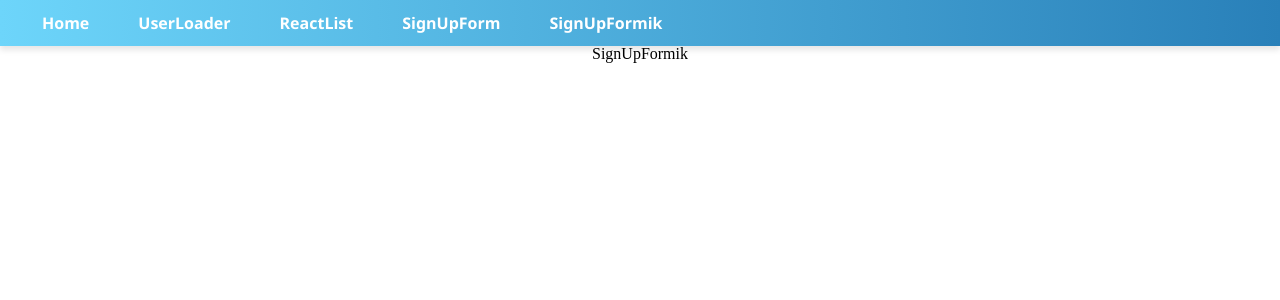
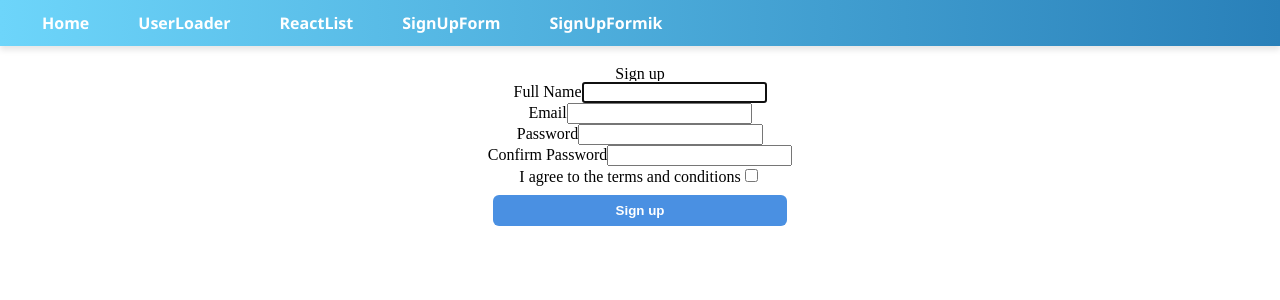
Before and after one commit to GromavVL/React-Homework, a React (Vite) app: page /sigformik in a window 1280 px wide. Shown: the top 300 px of the page. Built offline with nearby package versions, Linux system fonts and the light colour scheme.

Commit message:
Add Sign up component

```diff
--- a/package.json
+++ b/package.json
@@ -12,12 +12,14 @@
   "dependencies": {
     "classnames": "^2.5.1",
     "date-fns": "^4.1.0",
+    "formik": "^2.4.9",
     "prettier-format": "^4.0.0",
     "react": "^19.1.1",
     "react-dom": "^19.1.1",
     "react-icons": "^5.5.0",
     "react-router": "^7.11.0",
-    "react-router-dom": "^7.11.0"
+    "react-router-dom": "^7.11.0",
+    "yup": "^1.7.1"
   },
   "devDependencies": {
     "@eslint/js": "^9.33.0",
--- a/src/components/SignUpFormik/SignUpFormik.module.scss
+++ b/src/components/SignUpFormik/SignUpFormik.module.scss
@@ -0,0 +1,10 @@
+.formWrapper {
+  display: flex;
+  justify-content: center;
+  padding: 20px;
+
+  .formBase {
+    display: flex;
+    flex-direction: column;
+  }
+}
--- a/src/components/SignUpFormik/index.jsx
+++ b/src/components/SignUpFormik/index.jsx
@@ -1,7 +1,65 @@
-import React from 'react';
+import { Formik, Form, Field, ErrorMessage } from 'formik';
+import { SIGNAP_VALIDATION_SCHEMA } from '../../utils/validationSchema';
+import styles from './SignUpFormik.module.scss';
 
 function SignUpFormik () {
-  return <div>SignUpFormik</div>;
+  const loginInitialValues = {
+    fullName: '',
+    email: '',
+    password: '',
+    confirmPassword: '',
+    acceptTerms: false,
+  };
+
+  const handleSubmit = (values, formikBag) => {
+    console.log('values :>> ', values);
+    formikBag.resetForm();
+  };
+
+  return (
+    <div className={styles.formWrapper}>
+      {/* <h1>Create Your Account</h1> */}
+      <Formik
+        initialValues={loginInitialValues}
+        onSubmit={handleSubmit}
+        validationSchema={SIGNAP_VALIDATION_SCHEMA}
+      >
+        {formikProps => {
+          return (
+            <Form className={styles.formBase}>
+              <h2>Sign up</h2>
+              <label>
+                <span>Full Name</span>
+                <Field type='text' name='fullName' autoFocus />
+                <ErrorMessage name='fullName' component={'span'} />
+              </label>
+              <label>
+                <span>Email</span>
+                <Field type='email' name='email' />
+                <ErrorMessage name='email' component={'span'} />
+              </label>
+              <label>
+                <span>Password</span>
+                <Field type='password' name='password' />
+                <ErrorMessage name='password' component={'span'} />
+              </label>
+              <label>
+                <span>Confirm Password</span>
+                <Field type='password' name='confirmPassword' />
+                <ErrorMessage name='confirmPassword' component={'span'} />
+              </label>
+              <label>
+                <span>I agree to the terms and conditions</span>
+                <Field type='checkbox' name='acceptTerms' />
+                <ErrorMessage name='acceptTerms' component={'span'} />
+              </label>
+              <button type='submit'>Sign up</button>
+            </Form>
+          );
+        }}
+      </Formik>
+    </div>
+  );
 }
 
 export default SignUpFormik;
--- /dev/null
+++ b/src/utils/validationSchema.js
@@ -0,0 +1,36 @@
+import * as yup from 'yup';
+
+export const SIGNAP_VALIDATION_SCHEMA = yup.object({
+    fullName: yup
+    .string()
+    .trim()
+    .min(2)
+    .max(64)
+    .matches(/^[A-Z]/, 'Name must starts wich capital letter ')
+    .required(),
+
+    email: yup
+    .string()
+    .email('Invalid email address')
+    .required('Email is required'),
+
+    password: yup
+    .string()
+    .required('Password is required')
+    .min(8, 'Password must be at least 8 characters')
+    .max(32, 'Password must be at most 32 characters')
+    .matches(
+      /^(?=.*[A-Z])(?=.*[a-z])(?=.*\d)(?=.*[!@#$%^&*])/,
+      'Password must include uppercase, lowercase, number and special character'
+    ),
+
+    confirmPassword: yup
+    .string()
+    .oneOf([yup.ref('password'), null], 'Passwords must match')
+    .required(),
+
+    acceptTerms: yup
+    .boolean()
+    .oneOf([true], 'You must accept the terms and conditions')
+    .required('You must accept the terms and conditions')
+})
```
Also changed, not shown: 1 other file (tests, documents, lock files or other folders).
